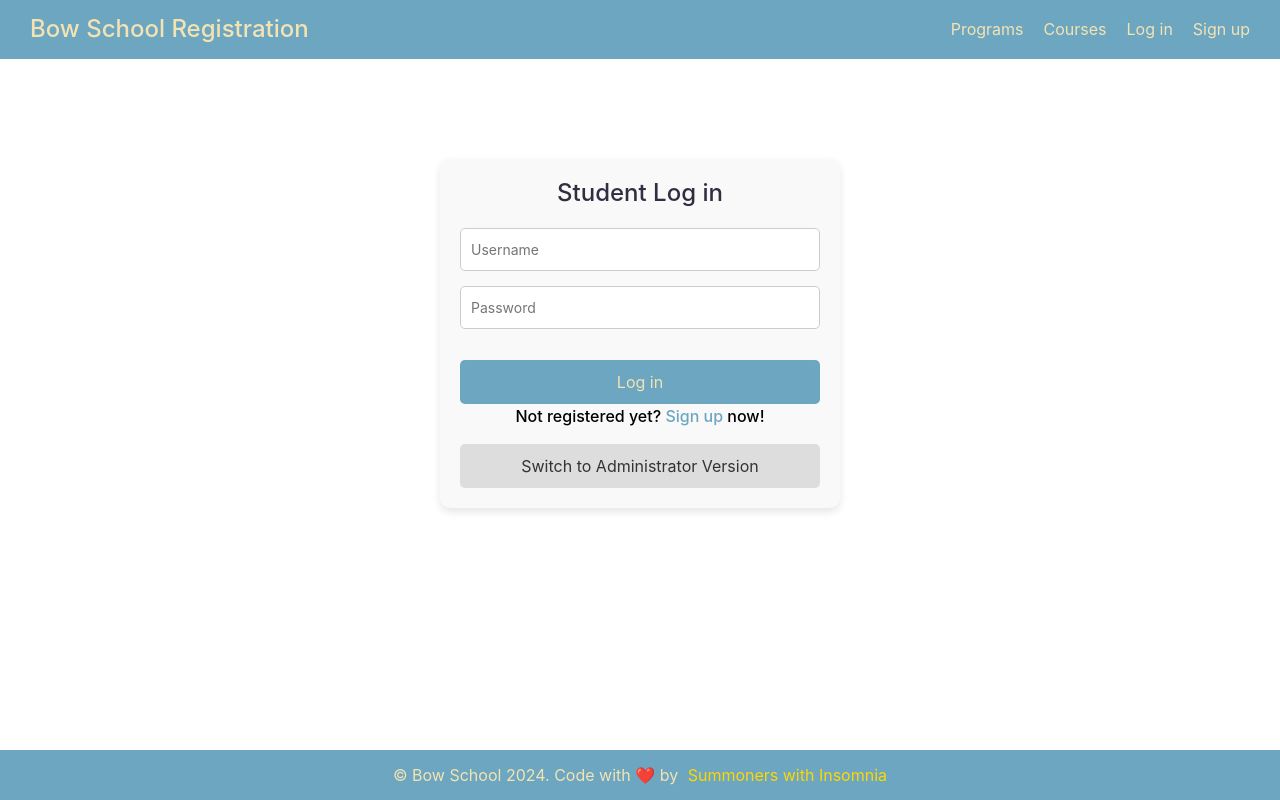
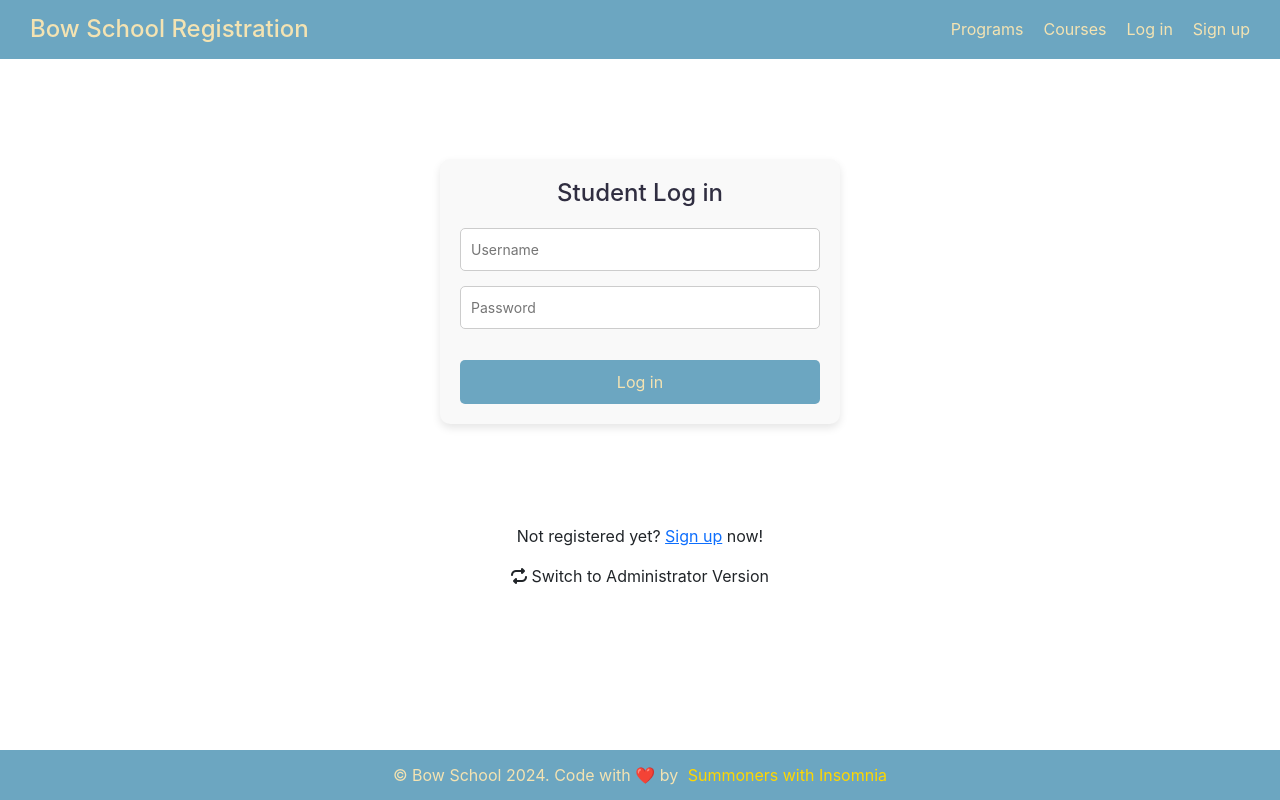
Before and after one commit to SummonersWithInsomnia/bow, a React (Create React App) app: page /login in a window 1280 px wide. Built offline with nearby package versions, Linux system fonts and the light colour scheme.

Commit message:
Fixed the bug that automatically submits login information when clicking the switching button with form data

```diff
--- a/public/index.html
+++ b/public/index.html
@@ -40,6 +40,7 @@
       To begin the development, run `npm start` or `yarn start`.
       To create a production bundle, use `npm run build` or `yarn build`.
     -->
+    <script src="https://kit.fontawesome.com/324ab675ca.js" crossorigin="anonymous"></script>
     <script src="https://cdn.jsdelivr.net/npm/bootstrap@5.3.3/dist/js/bootstrap.bundle.min.js" integrity="sha384-YvpcrYf0tY3lHB60NNkmXc5s9fDVZLESaAA55NDzOxhy9GkcIdslK1eN7N6jIeHz" crossorigin="anonymous"></script>
   </body>
 </html>
--- a/src/App.css
+++ b/src/App.css
@@ -220,3 +220,7 @@
   background-color: white;
   cursor: pointer;
 }
+
+a:hover {
+  text-decoration: underline;
+}
--- a/src/components/login/Login.component.jsx
+++ b/src/components/login/Login.component.jsx
@@ -11,6 +11,7 @@
 
     const switchVersion = () => {
         setStudentVersion(!studentVersion);
+        setLoginMessage("");
     };
 
     const handleUsernameChange = (e) => {
@@ -77,22 +78,19 @@
                     <div>
                         <button type="submit" name="btnLogin">Log in</button>
                     </div>
-
-                    <div>
+                </form>
                 {
                         studentVersion &&
                         <div>
                             <p>Not registered yet? <a href="/signup">Sign up</a> now!</p>
                         </div>
                 }
-                    </div>
 
                 <div>
-                        <button onClick={switchVersion}>
-                            Switch to {studentVersion ? "Administrator" : "Student"} Version
-                        </button>
+                    <a onClick={switchVersion}>
+                        <i class="fa-solid fa-repeat"></i> Switch to {studentVersion ? "Administrator" : "Student"} Version
+                    </a>
                 </div>
-                </form>
             </div>
         </>
     );
```
Lines whose indentation alone changed are shown as unchanged.
